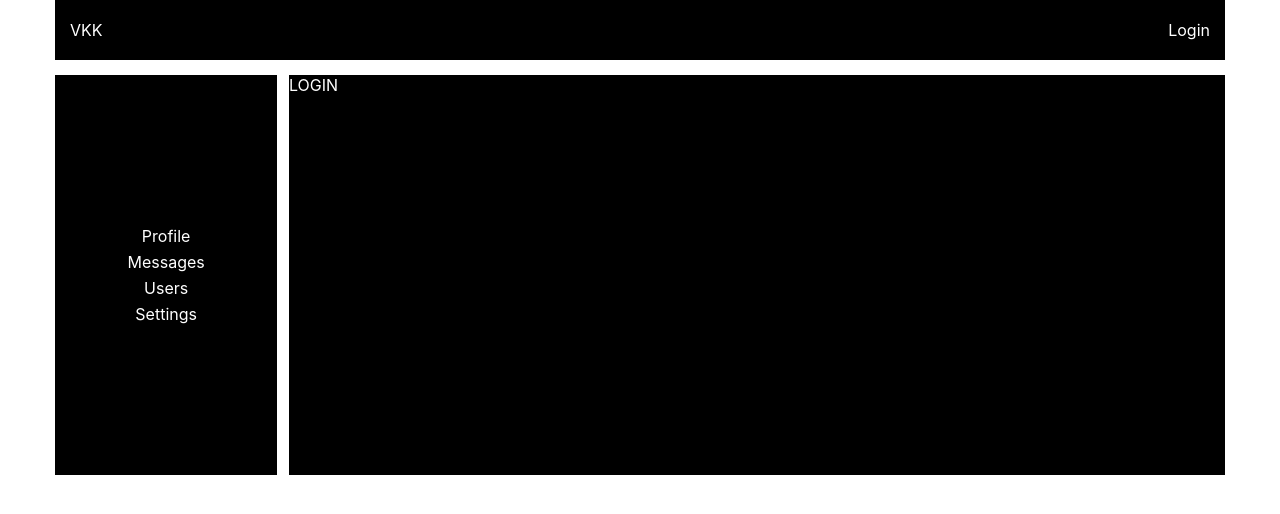
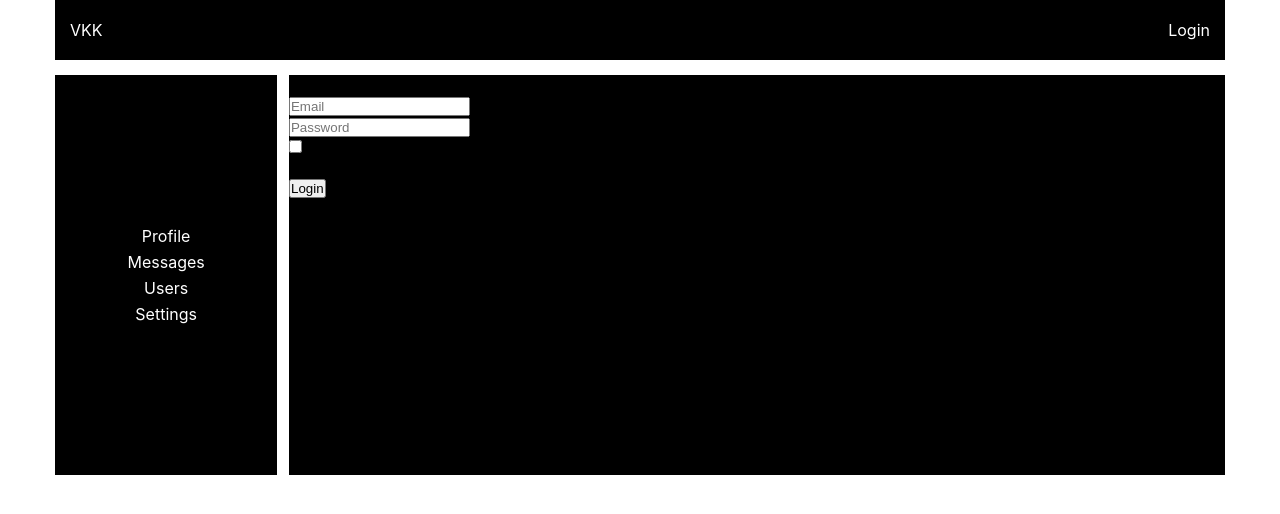
Before and after one commit to Evdev01/SocialNetwork, a React (Create React App) app: page /login in a window 1280 px wide. Shown: the top 514 px of the page. Built offline with nearby package versions, Linux system fonts and the light colour scheme; no server answers.

Commit message:
Install redux-form and login/logout - api

```diff
--- a/package.json
+++ b/package.json
@@ -14,6 +14,7 @@
     "react-scripts": "4.0.1",
     "redux": "^4.0.5",
     "redux-devtools-extension": "^2.13.8",
+    "redux-form": "^8.3.7",
     "redux-thunk": "^2.3.0",
     "web-vitals": "^0.2.4"
   },
--- a/src/Api/api.js
+++ b/src/Api/api.js
@@ -11,5 +11,11 @@ const instance = axios.create({
 export const authAPI = {
     me(id, email, login) {
         return instance.get(`auth/me`, {id, email, login})
+    },
+    login(email, password, rememberMe) {
+        return instance.post(`auth/login`, {email, password, rememberMe})
+    },
+    logout() {
+        return instance.delete(`auth/login`)
     }
 }
--- /dev/null
+++ b/src/common/FormControls.module.css
@@ -0,0 +1,16 @@
+.formControl.error input,
+.formControl.error textarea
+{
+    border: solid red 2px;
+}
+
+.formControl.error span
+{
+    color: red;
+}
+
+.formSummaryError {
+    border: red 1px solid;
+    padding: 5px;
+    color: red;
+}
--- /dev/null
+++ b/src/common/FormsControls.js
@@ -0,0 +1,35 @@
+import React from "react";
+import styles from "./FormControls.module.css";
+import {Field} from 'redux-form'
+
+const FormControl = ({input, meta: {touched, error}, children}) => {
+    const hasError = touched && error;
+    return (
+        <div className={styles.formControl + " " + (hasError ? styles.error : "")}>
+            <div>
+                {children}
+            </div>
+            {hasError && <span>{error}</span>}
+        </div>
+    )
+}
+
+export const Textarea = (props) => {
+    const {input, meta, child, ...restProps} = props;
+    return <FormControl {...props}><textarea {...input} {...restProps} /></FormControl>
+}
+
+export const Input = (props) => {
+    const {input, meta, child, ...restProps} = props;
+    return <FormControl {...props}><input {...input} {...restProps} /></FormControl>
+}
+
+export const createField = (placeholder, name, validators, component, props = {}, text = "") => (
+    <div>
+        <Field placeholder={placeholder} name={name}
+               validate={validators}
+               component={component}
+               {...props}
+        /> {text}
+    </div>
+)
--- a/src/components/Header/Header.jsx
+++ b/src/components/Header/Header.jsx
@@ -2,7 +2,7 @@ import React, {useEffect} from 'react'
 import styles from "./Header.module.css";
 import {NavLink} from 'react-router-dom'
 import {useDispatch, useSelector} from 'react-redux'
-import {setAuthData} from '../../redux/auth-reducer'
+import {logout, setAuthData} from '../../redux/auth-reducer'
 
 function Header() {
 
@@ -16,6 +16,10 @@ function Header() {
         dispatch(setAuthData())
     }, [])
 
+    const logOutProfile = () => {
+        dispatch(logout())
+    }
+
     return (
             <div className={styles.header}>
                 <div className={styles.headerInner}>
@@ -24,7 +28,7 @@ function Header() {
                     </div>
                     <div className={styles.headerLogin}>
                         {isAuth
-                            ? <div>{login}</div>
+                            ? <div>{login} - <button onClick={logOutProfile}>Log out</button></div>
                             : <NavLink to={'/login'}>Login</NavLink>
                         }
                     </div>
--- a/src/components/Login/Login.jsx
+++ b/src/components/Login/Login.jsx
@@ -1,16 +1,54 @@
 import React from 'react'
-import styles from './Login.module.css'
+import {reduxForm} from 'redux-form'
+import {createField, Input} from '../../common/FormsControls'
+import {useDispatch, useSelector} from 'react-redux'
+import {login} from '../../redux/auth-reducer'
+import {Redirect} from 'react-router-dom'
+import {maxLengthCreator, required} from '../../utils/validators'
+import styles from '../../common/FormControls.module.css'
 
 
 function Login() {
 
+    const dispatch = useDispatch()
+
+    const isAuth = useSelector(state => state.auth.isAuth)
+
+    const onSubmit = (formData) => {
+        dispatch(login(formData.email, formData.password,formData.rememberMe))
+    }
+
+    if (isAuth) {
+        return <Redirect to={'/profile'}/>
+    }
+
+    return <div>
+        <h1>Login</h1>
+        <LoginReduxForm onSubmit={onSubmit}/>
+    </div>
+}
+
+const maxLength40 = maxLengthCreator(40)
+
+const LoginForm = ({handleSubmit, error}) => {
     return (
-        <div className={styles.loginForm}>
-            <h1>
-                LOGIN
-            </h1>
-        </div>
+        <form onSubmit={handleSubmit}>
+            {createField('Email', 'email', [required, maxLength40], Input)}
+            {createField('Password', 'password', [required, maxLength40], Input, {type: 'password'})}
+            {createField(null, 'rememberMe', [], Input, {type: 'checkbox'}, 'remember me')}
+
+            {error && <div className={styles.formSummaryError}>
+                {error}
+            </div>
+            }
+
+            <div>
+                <button>Login</button>
+            </div>
+        </form>
     )
 }
 
+const LoginReduxForm = reduxForm({form: 'login'})(LoginForm)
+
 export default Login
--- a/src/redux/auth-reducer.js
+++ b/src/redux/auth-reducer.js
@@ -1,6 +1,8 @@
 import {authAPI} from '../Api/api'
+import {stopSubmit} from 'redux-form'
 
-const SET_AUTH = 'SET_AUTH'
+const SET_AUTH = 'auth/SET_AUTH'
+const GET_USER_DATA = 'auth/GET_USER_DATA'
 
 
 const defaultState = {
@@ -14,10 +16,10 @@ const defaultState = {
 export default function authReducer(state = defaultState, action) {
     switch (action.type) {
         case SET_AUTH :
+        case GET_USER_DATA:
             return {
                 ...state,
                 ...action.payload
-
             }
         default:
             return state
@@ -26,13 +28,40 @@ export default function authReducer(state = defaultState, action) {
 
 export const setAuthSuccess = (id, email, login, isAuth) => ({type: SET_AUTH, payload: {id, email, login, isAuth}})
 
+export const getUserDataSuccess = (email, password, rememberMe) => ({
+    type: GET_USER_DATA,
+    payload: {email, password, rememberMe}
+})
+
 export const setAuthData = (id, email, login) => (dispatch) => {
     authAPI.me(id, email, login)
         .then(response => {
-            console.log(response)
-            if (response.data.resultCode === 0 ) {
+            if (response.data.resultCode === 0) {
                 let {id, email, login} = response.data.data
                 dispatch(setAuthSuccess(id, email, login, true))
             }
         })
 }
+
+export const login = (email, password, rememberMe) => (dispatch) => {
+    authAPI.login(email, password, rememberMe)
+        .then(response => {
+            if (response.data.resultCode === 0) {
+                dispatch(setAuthData())
+            } else {
+                let message = response.data.messages.length > 0 ? response.data.messages[0] : 'Some error'
+                dispatch(stopSubmit('login', {_error: message}))
+            }
+        })
+}
+
+export const logout = () => (dispatch) => {
+    authAPI.logout()
+        .then(response => {
+            if (response.data.resultCode === 0) {
+                dispatch(setAuthData(null, null, null, false))
+                let {id, email, login} = response.data.data
+                dispatch(setAuthSuccess(id, email, login, false))
+            }
+        })
+}
--- a/src/redux/redux-reducers.js
+++ b/src/redux/redux-reducers.js
@@ -3,11 +3,14 @@ import profileReducer from "./profile-reducer";
 import {composeWithDevTools} from 'redux-devtools-extension';
 import thunk from "redux-thunk";
 import authReducer from './auth-reducer'
+import { reducer as formReducer } from 'redux-form'
+
 
 
 const rootReducer = combineReducers({
     pageSize: profileReducer,
-    auth: authReducer
+    auth: authReducer,
+    form: formReducer
 })
 
 export const store = createStore(rootReducer, composeWithDevTools(applyMiddleware(thunk)))
--- /dev/null
+++ b/src/utils/validators.js
@@ -0,0 +1,10 @@
+export const required = value => {
+    if (value) return undefined;
+
+    return "Field is required";
+}
+
+export const maxLengthCreator = (maxLength) => (value) => {
+    if (value.length > maxLength) return `Max length is ${maxLength} symbols`;
+    return undefined;
+}
```
Also changed, not shown: src/common/Preloader/Preloader.js (added, +10 -0 lines), 1 other file (tests, documents, lock files or other folders).
